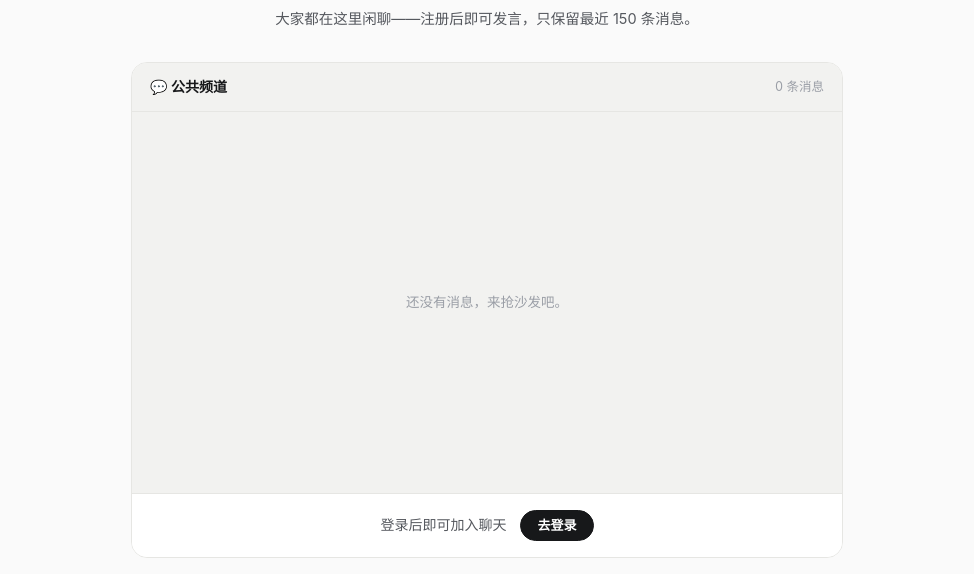
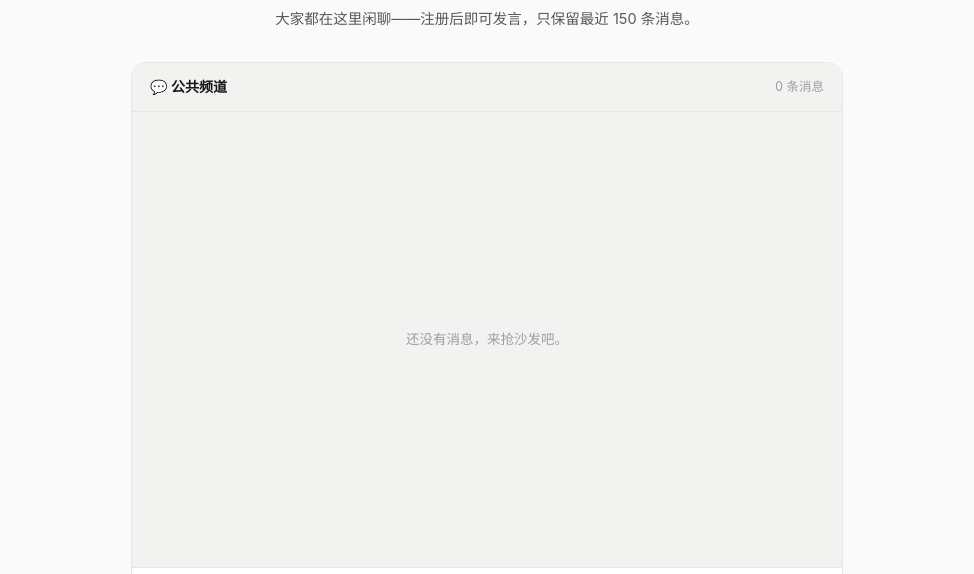
Before and after one commit to AaronXieA/SiteForCF, a plain HTML site: page public/chat/index.html in a window 1280 px wide. Shown: the part 226-800 px from the top of the page, without its empty margins (153-1127 px from the left). Drawn offline with Linux system fonts and the light colour scheme; no server answers.

Commit message:
修复聊天室游客横条登录后不消失（display:flex覆盖hidden属性，补.chat-guest[hidden]收口）；聊天窗口加高到 calc(100vh-230px)/最小540px

```diff
--- a/public/css/style.css
+++ b/public/css/style.css
@@ -1465,8 +1465,8 @@ a.nav-user:hover strong { color: var(--accent); }
   overflow: hidden;
   display: flex;
   flex-direction: column;
-  height: 62vh;
-  min-height: 420px;
+  height: calc(100vh - 230px);
+  min-height: 540px;
 }
 .chat-head {
   display: flex;
@@ -1556,6 +1556,8 @@ a.nav-user:hover strong { color: var(--accent); }
   color: var(--ink-2);
   background: #fff;
 }
+/* .chat-guest 用了 display:flex，会覆盖 hidden 属性的默认隐藏，需显式收口 */
+.chat-guest[hidden] { display: none; }
 
 /* 导航里的“个人主页”入口：点击「你好，用户名」进入 */
 
```
